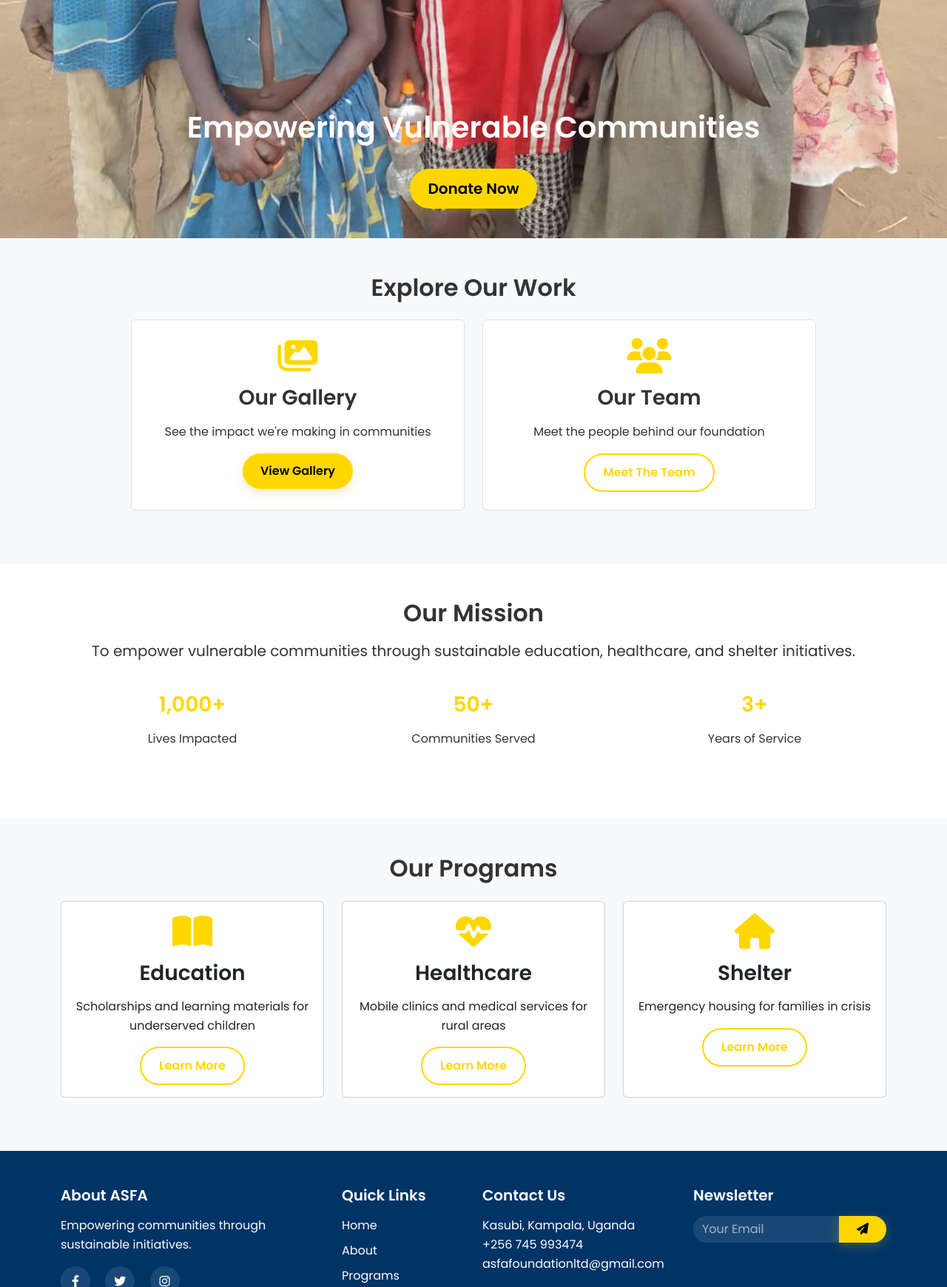
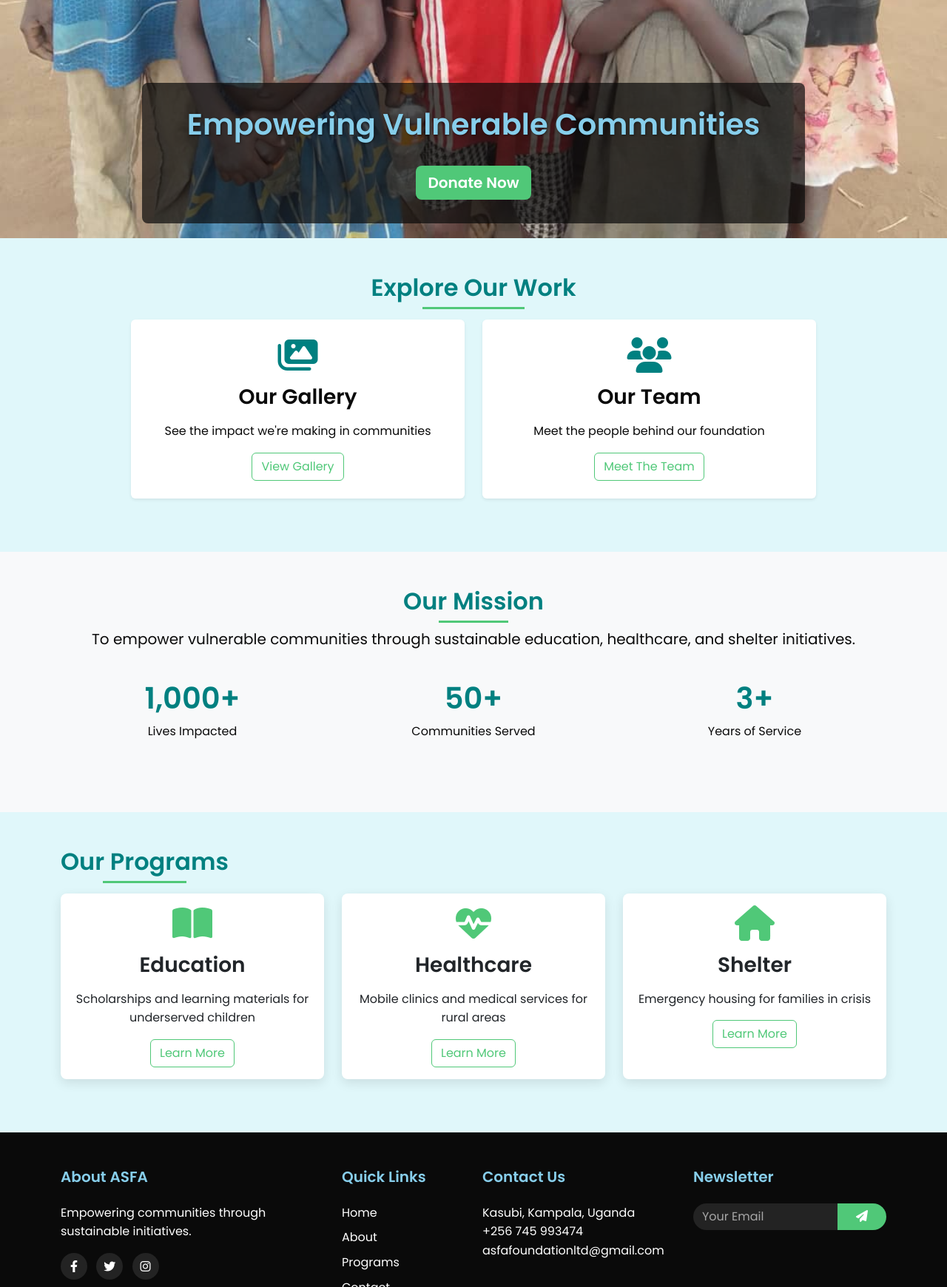
Before and after one commit to ASFA-foundation/Website, a plain HTML site: page index.html in a window 1280 px wide. Shown: the part 1060-2800 px from the top of the page at 74% size. Drawn offline with nearby package versions, Linux system fonts and the light colour scheme.

Commit message:
Update index.html

```diff
--- a/index.html
+++ b/index.html
@@ -18,15 +18,148 @@
   <!-- Favicon -->
   <link rel="icon" href="./images/favicon.ico" type="image/x-icon">
 
-  <!-- Internal CSS as fallback -->
+  <!-- Internal CSS with Sky Blue/Green/Black Theme -->
   <style>
     :root {
-      --gold: #FFD700;
-      --dark-blue: #003366;
+      --sky-blue: #87CEEB;
+      --emerald-green: #50C878;
+      --jet-black: #0A0A0A;
+      --pale-cyan: #E0F7FA;
+      --teal: #008080;
     }
-    .bg-dark-blue { background-color: var(--dark-blue); }
-    .btn-gold { background-color: var(--gold); color: #000; }
-    .text-gold { color: var(--gold); }
+
+    body {
+      font-family: 'Poppins', sans-serif;
+      color: var(--jet-black);
+      background-color: #f8f9fa;
+    }
+
+    /* Navbar */
+    .navbar {
+      background-color: var(--jet-black) !important;
+      box-shadow: 0 2px 10px rgba(0,0,0,0.1);
+    }
+    .navbar-brand .site-name {
+      color: white;
+      font-weight: 600;
+    }
+    .nav-link {
+      color: white !important;
+      transition: all 0.3s;
+    }
+    .nav-link:hover {
+      color: var(--sky-blue) !important;
+    }
+    .btn-donate {
+      background-color: var(--emerald-green);
+      color: white;
+      font-weight: 600;
+      border: none;
+    }
+    .btn-donate:hover {
+      background-color: #3da766;
+      transform: translateY(-2px);
+    }
+
+    /* Hero Carousel */
+    .carousel-caption {
+      background: rgba(10, 10, 10, 0.7);
+      padding: 2rem;
+      border-radius: 8px;
+    }
+    .carousel-caption h1 {
+      color: var(--sky-blue);
+      text-shadow: 1px 1px 3px rgba(0,0,0,0.5);
+    }
+    .carousel-control-prev-icon,
+    .carousel-control-next-icon {
+      background-color: var(--emerald-green);
+      border-radius: 50%;
+      padding: 15px;
+    }
+
+    /* Sections */
+    section {
+      padding: 4rem 0;
+    }
+    h2 {
+      color: var(--teal);
+      position: relative;
+      display: inline-block;
+      margin-bottom: 2rem;
+    }
+    h2:after {
+      content: '';
+      position: absolute;
+      width: 50%;
+      height: 3px;
+      background: var(--emerald-green);
+      bottom: -10px;
+      left: 25%;
+    }
+
+    /* Cards & Boxes */
+    .card {
+      border: none;
+      border-radius: 8px;
+      box-shadow: 0 5px 15px rgba(0,0,0,0.1);
+      transition: all 0.3s;
+    }
+    .card:hover {
+      transform: translateY(-10px);
+      box-shadow: 0 10px 25px rgba(0,0,0,0.2);
+    }
+    .card i {
+      color: var(--emerald-green);
+    }
+    .btn-outline-primary {
+      border-color: var(--emerald-green);
+      color: var(--emerald-green);
+    }
+    .btn-outline-primary:hover {
+      background-color: var(--emerald-green);
+      color: white;
+    }
+
+    /* Stats */
+    .stat-number {
+      color: var(--teal);
+      font-size: 2.5rem;
+      font-weight: 700;
+    }
+
+    /* Footer */
+    footer {
+      background-color: var(--jet-black);
+      color: white;
+    }
+    footer h5 {
+      color: var(--sky-blue);
+      margin-bottom: 1.5rem;
+    }
+    footer a {
+      color: white;
+      text-decoration: none;
+      transition: all 0.3s;
+    }
+    footer a:hover {
+      color: var(--sky-blue);
+    }
+    .social-links a {
+      display: inline-flex;
+      align-items: center;
+      justify-content: center;
+      width: 36px;
+      height: 36px;
+      background-color: rgba(255,255,255,0.1);
+      border-radius: 50%;
+      margin-right: 10px;
+    }
+    .social-links a:hover {
+      background-color: var(--emerald-green);
+    }
+
+    /* Animations */
     .floating-animation {
       animation: float 3s ease-in-out infinite;
     }
@@ -34,11 +167,21 @@
       0%, 100% { transform: translateY(0); }
       50% { transform: translateY(-10px); }
     }
+
+    /* Responsive Adjustments */
+    @media (max-width: 768px) {
+      .carousel-caption {
+        padding: 1rem;
+      }
+      .carousel-caption h1 {
+        font-size: 1.5rem;
+      }
+    }
   </style>
 </head>
 <body>
   <!-- Navbar -->
-  <nav class="navbar navbar-expand-lg navbar-dark bg-dark-blue sticky-top">
+  <nav class="navbar navbar-expand-lg navbar-dark sticky-top">
     <div class="container">
       <a class="navbar-brand" href="index.html" aria-label="ASFA Foundation Home">
         <div class="logo-circle">
@@ -56,7 +199,7 @@
           <li class="nav-item"><a class="nav-link" href="programs.html">Programs</a></li>
           <li class="nav-item"><a class="nav-link" href="gallery.html">Gallery</a></li>
           <li class="nav-item"><a class="nav-link" href="team.html">Team</a></li>
-          <li class="nav-item"><a class="nav-link btn btn-gold" href="donate.html">Donate</a></li>
+          <li class="nav-item"><a class="nav-link btn btn-donate ms-2" href="donate.html">Donate</a></li>
         </ul>
       </div>
     </div>
@@ -69,14 +212,14 @@
         <img src="./images/hero1.jpeg" class="d-block w-100" alt="Community empowerment" loading="eager">
         <div class="carousel-caption">
           <h1>Empowering Vulnerable Communities</h1>
-          <a href="donate.html" class="btn btn-gold btn-lg mt-3">Donate Now</a>
+          <a href="donate.html" class="btn btn-donate btn-lg mt-3">Donate Now</a>
         </div>
       </div>
       <div class="carousel-item">
         <img src="./images/hero2.jpeg" class="d-block w-100" alt="Education program" loading="lazy">
         <div class="carousel-caption">
           <h1>Transforming Lives Through Education</h1>
-          <a href="programs.html" class="btn btn-gold btn-lg mt-3">Our Programs</a>
+          <a href="programs.html" class="btn btn-donate btn-lg mt-3">Our Programs</a>
         </div>
       </div>
     </div>
@@ -91,24 +234,24 @@
   </div>
 
   <!-- Quick Links Section -->
-  <section class="py-5 bg-light">
+  <section class="py-5" style="background-color: var(--pale-cyan);">
     <div class="container text-center">
       <h2 class="mb-4">Explore Our Work</h2>
       <div class="row justify-content-center">
         <div class="col-md-5 mb-4">
-          <div class="p-4 h-100 border rounded bg-white">
-            <i class="fas fa-images fa-3x text-gold mb-3"></i>
+          <div class="p-4 h-100 border-0 rounded bg-white shadow-sm">
+            <i class="fas fa-images fa-3x mb-3" style="color: var(--teal);"></i>
             <h3>Our Gallery</h3>
             <p>See the impact we're making in communities</p>
-            <a href="gallery.html" class="btn btn-gold">View Gallery</a>
+            <a href="gallery.html" class="btn btn-outline-primary">View Gallery</a>
           </div>
         </div>
         <div class="col-md-5 mb-4">
-          <div class="p-4 h-100 border rounded bg-white">
-            <i class="fas fa-users fa-3x text-gold mb-3"></i>
+          <div class="p-4 h-100 border-0 rounded bg-white shadow-sm">
+            <i class="fas fa-users fa-3x mb-3" style="color: var(--teal);"></i>
             <h3>Our Team</h3>
             <p>Meet the people behind our foundation</p>
-            <a href="team.html" class="btn btn-outline-gold">Meet The Team</a>
+            <a href="team.html" class="btn btn-outline-primary">Meet The Team</a>
           </div>
         </div>
       </div>
@@ -123,19 +266,19 @@
       <div class="row mt-4">
         <div class="col-md-4 mb-3">
           <div class="p-3">
-            <h3 class="text-gold">1,000+</h3>
+            <h3 class="stat-number">1,000+</h3>
             <p>Lives Impacted</p>
           </div>
         </div>
         <div class="col-md-4 mb-3">
           <div class="p-3">
-            <h3 class="text-gold">50+</h3>
+            <h3 class="stat-number">50+</h3>
             <p>Communities Served</p>
           </div>
         </div>
         <div class="col-md-4 mb-3">
           <div class="p-3">
-            <h3 class="text-gold">3+</h3>
+            <h3 class="stat-number">3+</h3>
             <p>Years of Service</p>
           </div>
         </div>
@@ -144,37 +287,37 @@
   </section>
 
   <!-- Programs Section -->
-  <section class="py-5 bg-light">
+  <section class="py-5" style="background-color: var(--pale-cyan);">
     <div class="container">
       <h2 class="text-center mb-4">Our Programs</h2>
       <div class="row">
         <div class="col-md-4 mb-4">
           <div class="card h-100">
             <div class="card-body text-center">
-              <i class="fas fa-book-open fa-3x text-gold mb-3"></i>
+              <i class="fas fa-book-open fa-3x mb-3" style="color: var(--emerald-green);"></i>
               <h3>Education</h3>
               <p>Scholarships and learning materials for underserved children</p>
-              <a href="programs.html" class="btn btn-outline-gold">Learn More</a>
+              <a href="programs.html" class="btn btn-outline-primary">Learn More</a>
             </div>
           </div>
         </div>
         <div class="col-md-4 mb-4">
           <div class="card h-100">
             <div class="card-body text-center">
-              <i class="fas fa-heartbeat fa-3x text-gold mb-3"></i>
+              <i class="fas fa-heartbeat fa-3x mb-3" style="color: var(--emerald-green);"></i>
               <h3>Healthcare</h3>
               <p>Mobile clinics and medical services for rural areas</p>
-              <a href="programs.html" class="btn btn-outline-gold">Learn More</a>
+              <a href="programs.html" class="btn btn-outline-primary">Learn More</a>
             </div>
           </div>
         </div>
         <div class="col-md-4 mb-4">
           <div class="card h-100">
             <div class="card-body text-center">
-              <i class="fas fa-home fa-3x text-gold mb-3"></i>
+              <i class="fas fa-home fa-3x mb-3" style="color: var(--emerald-green);"></i>
               <h3>Shelter</h3>
               <p>Emergency housing for families in crisis</p>
-              <a href="programs.html" class="btn btn-outline-gold">Learn More</a>
+              <a href="programs.html" class="btn btn-outline-primary">Learn More</a>
             </div>
           </div>
         </div>
@@ -183,25 +326,25 @@
   </section>
 
   <!-- Footer -->
-  <footer class="py-5 bg-dark-blue text-white">
+  <footer class="py-5">
     <div class="container">
       <div class="row">
         <div class="col-lg-4 mb-4">
           <h5>About ASFA</h5>
           <p>Empowering communities through sustainable initiatives.</p>
           <div class="social-links mt-3">
-            <a href="#" class="text-white me-3"><i class="fab fa-facebook-f"></i></a>
-            <a href="#" class="text-white me-3"><i class="fab fa-twitter"></i></a>
-            <a href="#" class="text-white me-3"><i class="fab fa-instagram"></i></a>
+            <a href="#" class="text-white me-2"><i class="fab fa-facebook-f"></i></a>
+            <a href="#" class="text-white me-2"><i class="fab fa-twitter"></i></a>
+            <a href="#" class="text-white me-2"><i class="fab fa-instagram"></i></a>
           </div>
         </div>
         <div class="col-lg-2 col-md-6 mb-4">
           <h5>Quick Links</h5>
           <ul class="list-unstyled">
-            <li class="mb-2"><a href="index.html" class="text-white">Home</a></li>
-            <li class="mb-2"><a href="about.html" class="text-white">About</a></li>
-            <li class="mb-2"><a href="programs.html" class="text-white">Programs</a></li>
-            <li class="mb-2"><a href="contact.html" class="text-white">Contact</a></li>
+            <li class="mb-2"><a href="index.html">Home</a></li>
+            <li class="mb-2"><a href="about.html">About</a></li>
+            <li class="mb-2"><a href="programs.html">Programs</a></li>
+            <li class="mb-2"><a href="contact.html">Contact</a></li>
           </ul>
         </div>
         <div class="col-lg-3 col-md-6 mb-4">
@@ -217,14 +360,14 @@
           <form class="newsletter-form">
             <div class="input-group mb-3">
               <input type="email" class="form-control" placeholder="Your Email" required>
-              <button class="btn btn-gold" type="submit">
+              <button class="btn" type="submit" style="background-color: var(--emerald-green); color: white;">
                 <i class="fas fa-paper-plane"></i>
               </button>
             </div>
           </form>
         </div>
       </div>
-      <hr class="my-4 bg-light">
+      <hr class="my-4" style="border-color: rgba(255,255,255,0.1);">
       <div class="text-center">
         <p>&copy; <script>document.write(new Date().getFullYear())</script> ASFA Foundation. All rights reserved.</p>
       </div>
```
